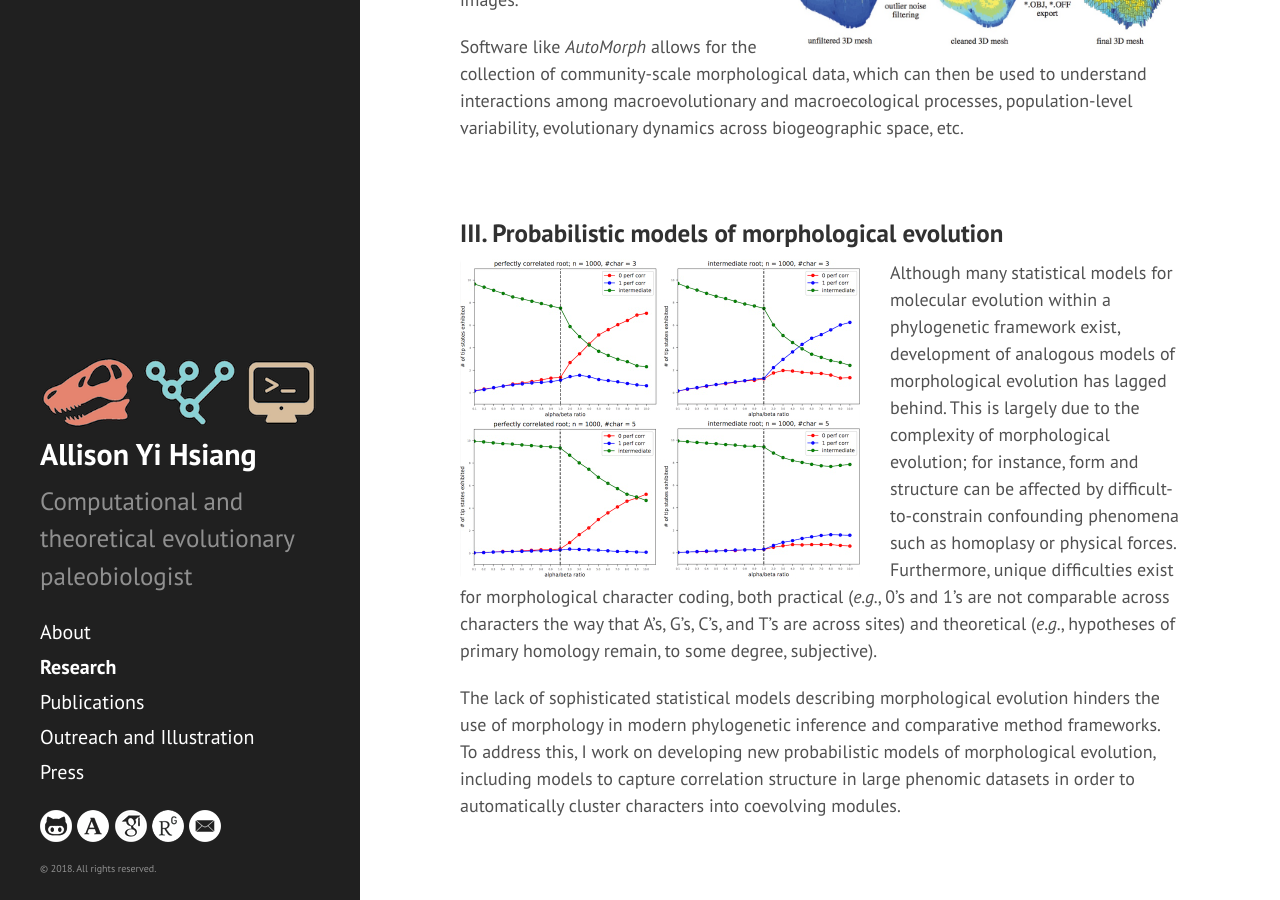
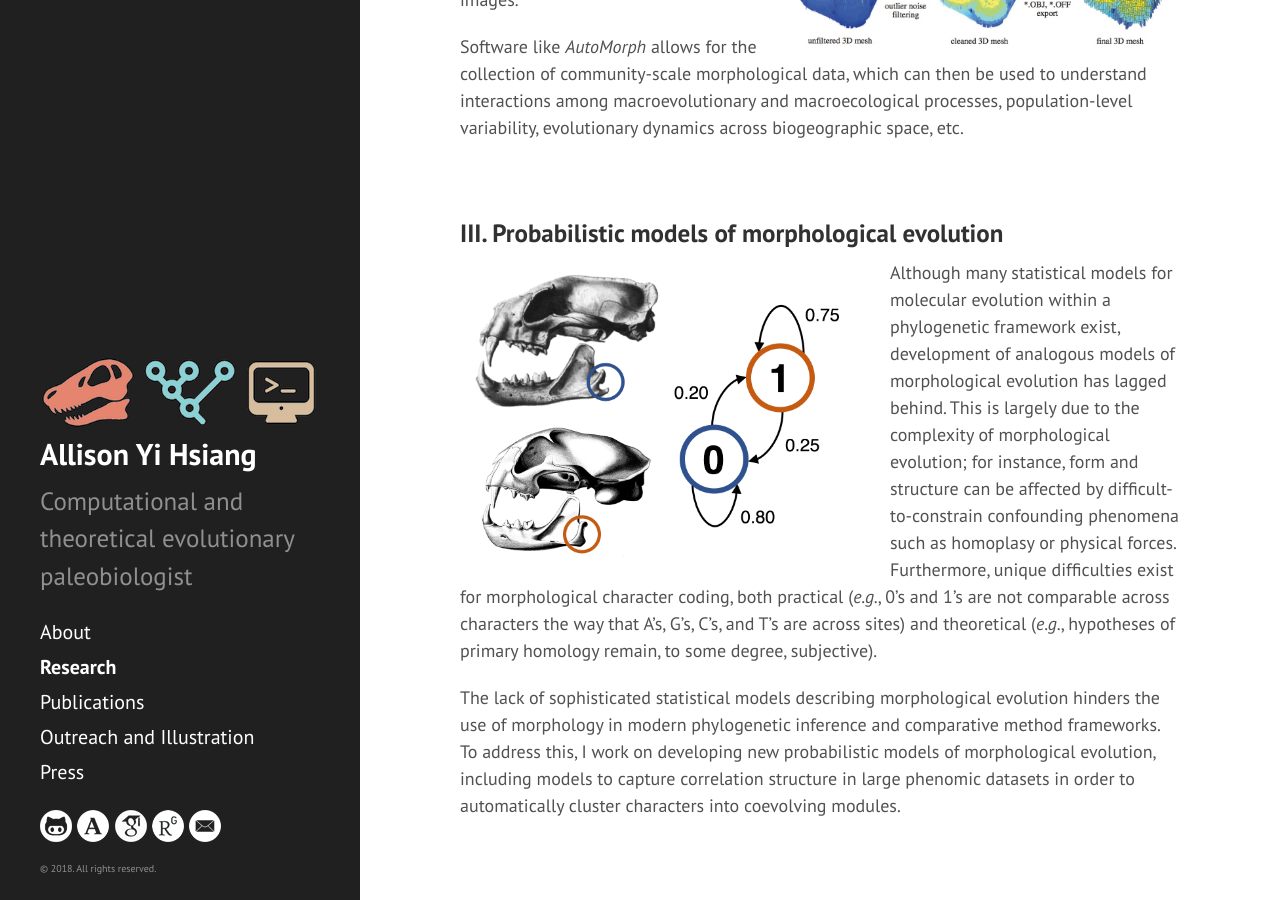
Before and after one commit to ahsiang/ahsiang.github.io, a Jekyll site: the page built from research.md, in a window 1280 px wide and 900 px high, scrolled down 1629 px. Built offline with Jekyll 4.4.1, drawn with Linux system fonts in a browser that asks for light colours.

Commit message:
Changed research image

```diff
--- a/research.md
+++ b/research.md
@@ -24,7 +24,7 @@ Software like <em>AutoMorph</em> allows for the collection of community-scale mo
 <br />
 
 <h3>III. Probabilistic models of morphological evolution</h3>
-<img class="portrait_left" src="../images/correlated-characters.jpg" width="400"/>
+<img class="portrait_left" src="../images/morphology-model.png" width="400"/>
 Although many statistical models for molecular evolution within a phylogenetic framework exist, development of analogous models of morphological evolution has lagged behind. This is largely due to the complexity of morphological evolution; for instance, form and structure can be affected by difficult-to-constrain confounding phenomena such as homoplasy or physical forces. Furthermore, unique difficulties exist for morphological character coding, both practical (<em>e.g.</em>, 0's and 1's are not comparable across characters the way that A's, G's, C's, and T's are across sites) and theoretical (<em>e.g.</em>, hypotheses of primary homology remain, to some degree, subjective).
 
 The lack of sophisticated statistical models describing morphological evolution hinders the use of morphology in modern phylogenetic inference and comparative method frameworks. To address this, I work on developing new probabilistic models of morphological evolution, including models to capture correlation structure in large phenomic datasets in order to automatically cluster characters into coevolving modules.
```
Also changed, not shown: images/morphology-model.png (added).
